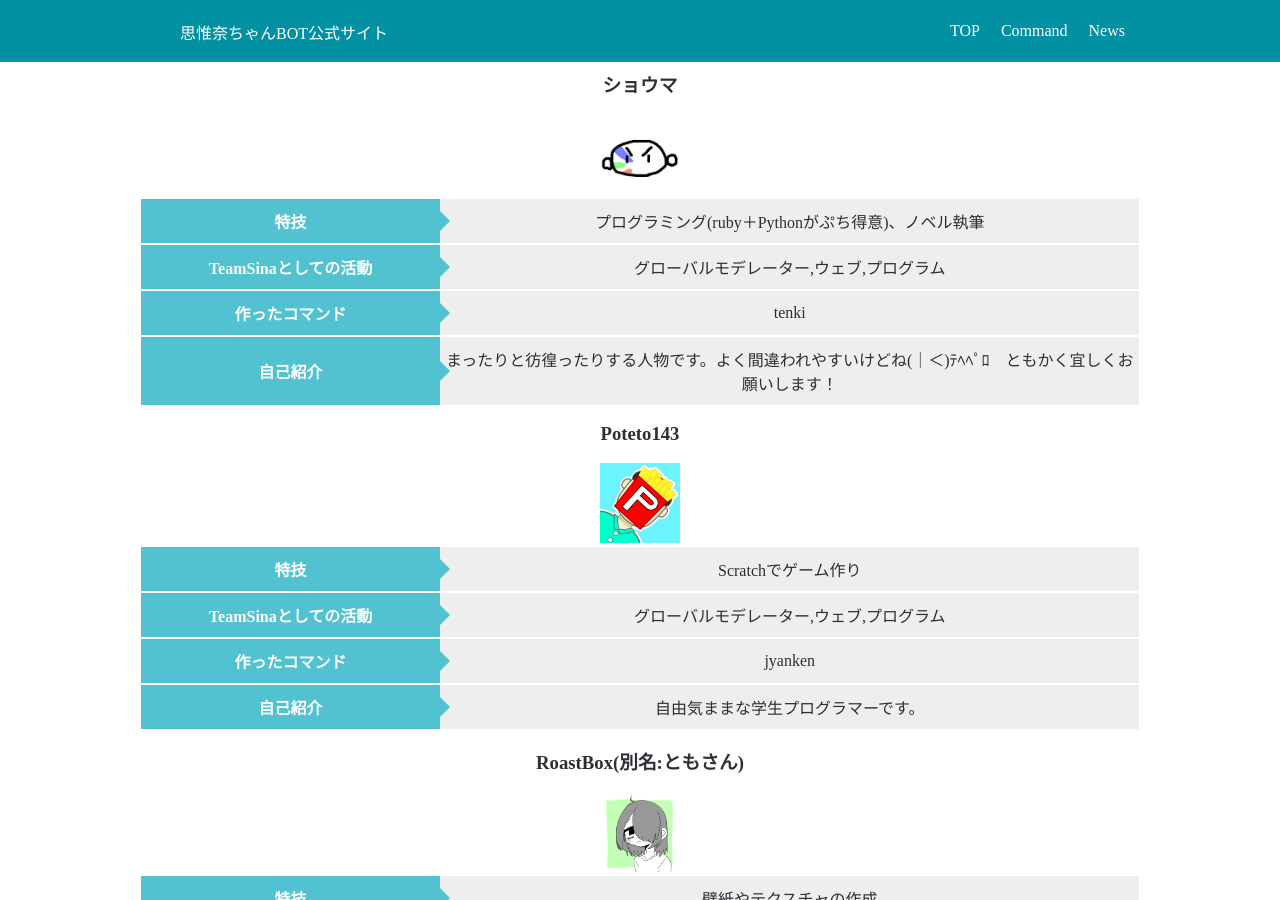
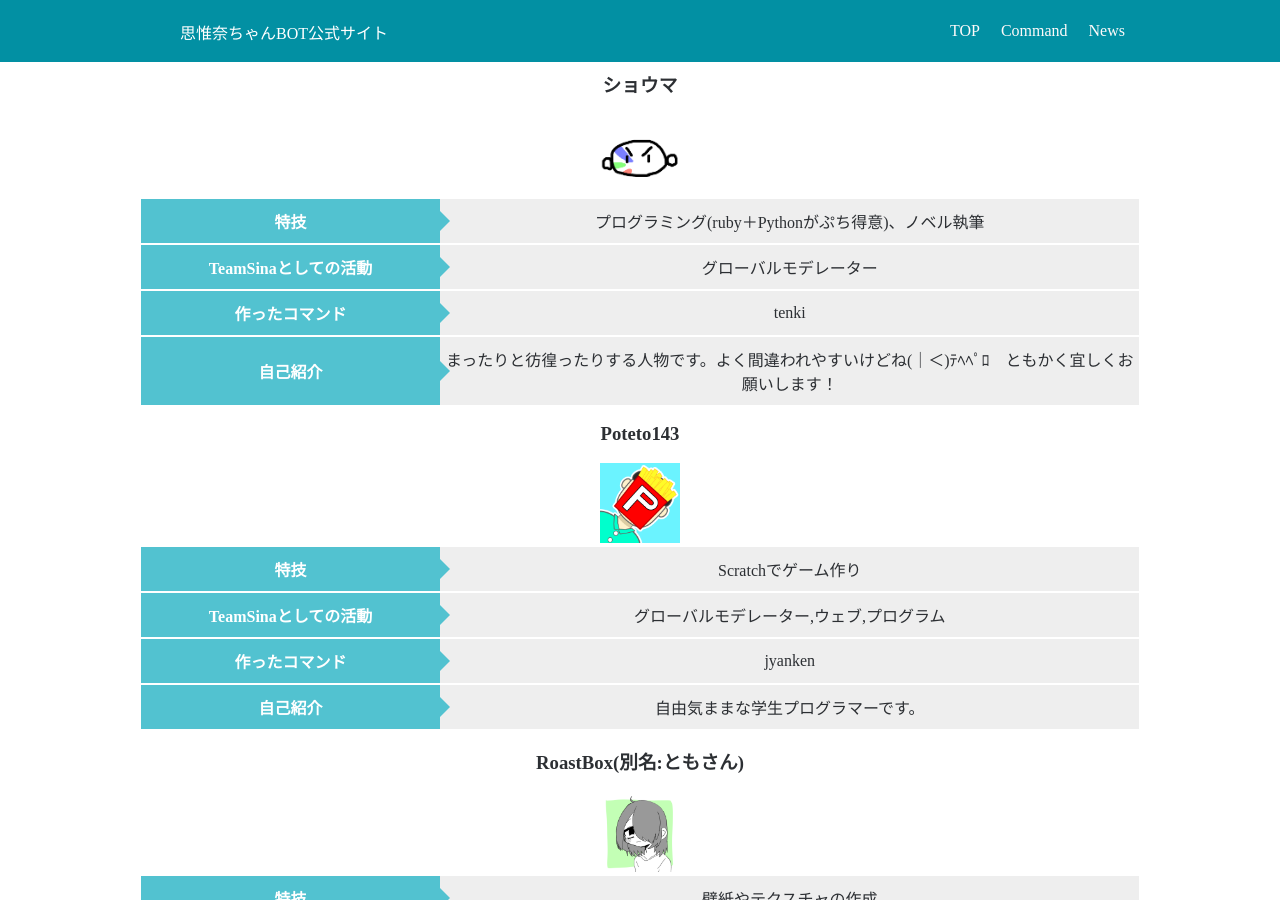
Before and after one commit to SinaKitagami/sinakitagami.github.io, a Jekyll site: the page built from aboutus.md, in a window 1280 px wide and 900 px high, scrolled down 966 px. Built offline with Jekyll 4.4.1, drawn with Linux system fonts in a browser that asks for light colours.

Commit message:
Update team.yml

```diff
--- a/_data/team.yml
+++ b/_data/team.yml
@@ -22,7 +22,7 @@
 - name: ショウマ
   skill: プログラミング(ruby＋Pythonがぷち得意)、ノベル執筆
   command: tenki
-  permission: グローバルモデレーター,ウェブ,プログラム
+  permission: グローバルモデレーター
   introduction: まったりと彷徨ったりする人物です。よく間違われやすいけどね(｜＜)ﾃﾍﾍﾟﾛ　ともかく宜しくお願いします！
   img: hyouga.png
 
```
